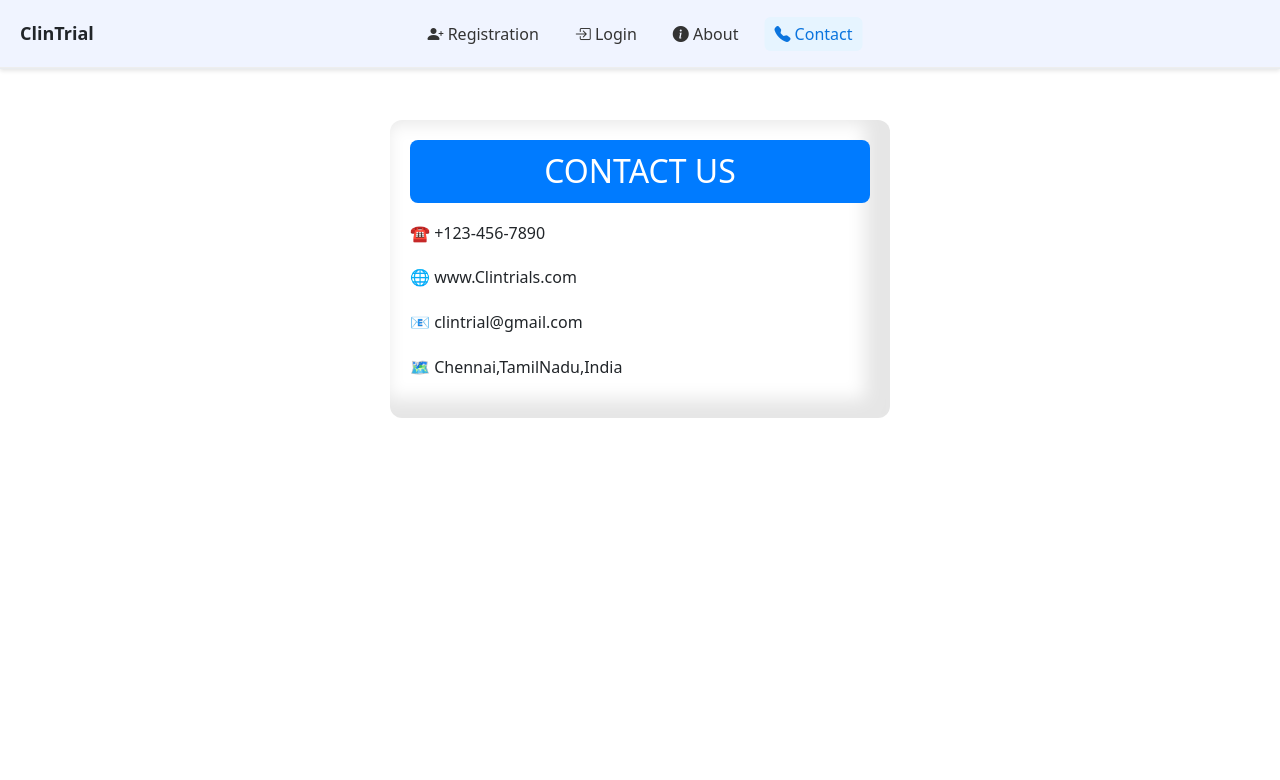
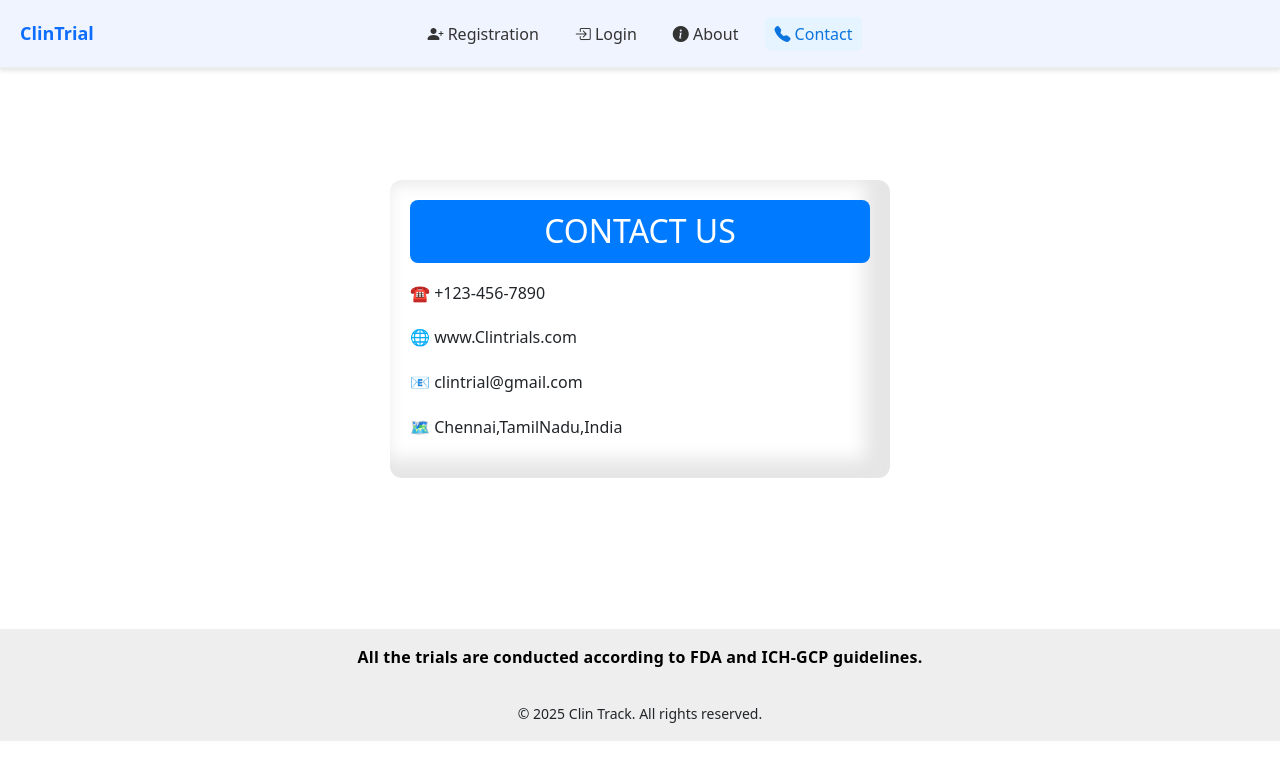
Before and after one commit to 2461426/ClinTrack, a React (Create React App) app in the folder frontend/: page /contact in a window 1280 px wide. Shown: the top 780 px of the page. Built offline with nearby package versions, Linux system fonts and the light colour scheme.

Commit message:
new updates added the footer and done some modifications

```diff
--- a/frontend/src/components/About.js
+++ b/frontend/src/components/About.js
@@ -62,6 +62,16 @@ const UserAbout = () => (
             </ul>
       </article>
     </div>
+    <div className="clintrack-page__banner">
+          <div className="container py-3 text-center">
+            <p className="m-0 clintrack-page__banner-text">
+              All the trials are conducted according to FDA and ICH-GCP guidelines.
+            </p>
+          </div>
+          <div className="container-copyright">
+          <small>© {new Date().getFullYear()} Clin Track. All rights reserved.</small>
+        </div>
+        </div>
   </section>
 );
 export default UserAbout;
--- a/frontend/src/components/LoginForm.js
+++ b/frontend/src/components/LoginForm.js
@@ -183,6 +183,16 @@ return (
         )}
       </Formik>
     </section>
+    <div className="clintrack-page__banner">
+          <div className="container py-3 text-center">
+            <p className="m-0 clintrack-page__banner-text">
+              All the trials are conducted according to FDA and ICH-GCP guidelines.
+            </p>
+          </div>
+          <div className="container-copyright">
+          <small>© {new Date().getFullYear()} Clin Track. All rights reserved.</small>
+        </div>
+        </div>
   </div>
 );
 
--- a/frontend/src/components/Menu.js
+++ b/frontend/src/components/Menu.js
@@ -1,93 +1,164 @@
 
+// import React, { useMemo, useState } from "react";
 // import { NavLink } from "react-router-dom";
 // import utilityService from "../services/UtilityService";
+// import UserProfile from "./UserProfile";
 
-// const Menu = ({ onOpenProfile, avatarLetter = "U" }) => {
+
+// const getFirstName = (u) => {
+//   if (!u) return "User";
+//   if (u.firstName && String(u.firstName).trim().length > 0) return String(u.firstName).trim();
+//   const candidates = [u.name, u.username, u.fullName].filter(Boolean);
+//   if (candidates.length > 0) {
+//     const first = String(candidates[0]).trim();
+//     if (first.length > 0) return first.split(/\s+/)[0];
+//   }
+//   return "User";
+// };
+
+// const Menu = ({ onOpenProfile, avatarLetter: avatarProp }) => {
 //   const isLoggedIn = utilityService.isLoggedIn();
 //   const isUser = utilityService.isUser();
 //   const isAdmin = utilityService.isAdmin();
 
+//   // Read current user from localStorage to compute avatar & feed modal
+//   const raw = localStorage.getItem("logged_in_user");
+//   let parsed = null;
+//   try {
+//     parsed = raw ? JSON.parse(raw) : null;
+//   } catch {
+//     parsed = null;
+//   }
+
+//   const [currentUser, setCurrentUser] = useState(parsed);
+//   const [isProfileOpen, setIsProfileOpen] = useState(false);
+
+//   const firstName = useMemo(() => getFirstName(currentUser), [currentUser]);
+
+//   // Use avatar from props if provided; otherwise compute from local user
+//   const avatarLetter =
+//     avatarProp || (firstName ? firstName.charAt(0).toUpperCase() : "U");
+
+//   // Open handler: prefer prop; fall back to local modal
+//   const openProfile = () => {
+//     if (typeof onOpenProfile === "function") {
+//       onOpenProfile();
+//     } else {
+//       setIsProfileOpen(true);
+//     }
+//   };
+
+//   const closeProfile = () => setIsProfileOpen(false);
+
+//   const handleProfileUpdated = (updatedUser) => {
+//     setCurrentUser(updatedUser);
+//     localStorage.setItem("logged_in_user", JSON.stringify(updatedUser));
+//     setIsProfileOpen(false);
+//   };
+
 //   return (
-//     <header className="dashboard-header">
-//       <nav className="dashboard-nav">
-//         {/* LEFT: Brand */}
-//         <div className="dashboard-left">
-//           <div className="brand">ClinTrial</div>
-//         </div>
+//     <>
+//       <header className="dashboard-header">
+//         <nav className="dashboard-nav">
+//           {/* LEFT: Brand */}
+//           <div className="dashboard-left">
+//             <div className="brand"><NavLink to="/"/>ClinTrial</div>
+//           </div>
 
-//         {/* CENTER: nav links */}
-//         <ul className="nav-links">
-//           {!isLoggedIn && (
-//             <>
+//           {/* CENTER: nav links */}
+//           <ul className="nav-links">
+//             {!isLoggedIn && (
+//               <>
+//                 <li>
+//                   <NavLink to="/register">
+//                     <i className="bi bi-person-plus-fill" /> Registration
+//                   </NavLink>
+//                 </li>
+//                 <li>
+//                   <NavLink to="/login">
+//                     <i className="bi bi-box-arrow-in-right" /> Login
+//                   </NavLink>
+//                 </li>
+//               </>
+//             )}
+
+//             {isUser && (
+//               <>
+//                 <li>
+//                   <NavLink to="/dashboard" end>
+//                     <i className="bi bi-house-fill" /> Home
+//                   </NavLink>
+//                 </li>
+//                 <li>
+//                   <NavLink to="/trails">
+//                     <i className="bi bi-heart-pulse-fill" /> Trials
+//                   </NavLink>
+//                 </li>
+//               </>
+//             )}
+
+//             <li>
+//               <NavLink to="/about">
+//                 <i className="bi bi-info-circle-fill" /> About
+//               </NavLink>
+//             </li>
+//             <li>
+//               <NavLink to="/contact">
+//                 <i className="bi bi-telephone-fill" /> Contact
+//               </NavLink>
+//             </li>
+
+//             {isLoggedIn && isAdmin && (
 //               <li>
-//                 <NavLink to="/register">
-//                   <i className="bi bi-person-plus-fill" /> Registration
+//                 <NavLink to="/admin/profile">
+//                   <i className="bi bi-shield-lock-fill" /> Admin Profile
 //                 </NavLink>
 //               </li>
+//             )}
+
+//             {isLoggedIn && (
 //               <li>
-//                 <NavLink to="/login">
-//                   <i className="bi bi-box-arrow-in-right" /> Login
+//                 <NavLink to="/logout">
+//                   <i className="bi bi-box-arrow-right" /> Logout
 //                 </NavLink>
 //               </li>
-//             </>
-//           )}
-
-//           {isUser && (
-//             <>
-//               <li>
-//                 <NavLink to="/dashboard" end>
-//                   <i className="bi bi-house-fill" /> Home
-//                 </NavLink>
-//               </li>
-//               <li>
-//                 <NavLink to="/trails">
-//                   <i className="bi bi-heart-pulse-fill" /> Trials
-//                 </NavLink>
-//               </li>
-//             </>
-//           )}
-//           <li>
-//             <NavLink to="/about">
-//               <i className="bi bi-info-circle-fill" /> About
-//             </NavLink>
-//           </li>
-//           <li>
-//             <NavLink to="/contact">
-//               <i className="bi bi-telephone-fill" /> Contact
-//             </NavLink>
-//           </li>
+//             )}
+//           </ul>
 
 
-//           {isLoggedIn && isAdmin && (
-//             <li>
-//               <NavLink to="/admin/profile">
-//                 <i className="bi bi-shield-lock-fill" /> Admin Profile
-//               </NavLink>
-//             </li>
+//           {/* RIGHT: Profile avatar button (shown when logged in) */}
+//           {isLoggedIn && (
+//             <button
+//               title="View Profile"
+//               onClick={openProfile}
+//               className="profile-button"
+//               aria-label="Open profile"
+//             >
+//               {avatarLetter}
+//             </button>
 //           )}
+//         </nav>
+//       </header>
 
-//           {isLoggedIn && (
-//             <li>
-//               <NavLink to="/logout">
-//                 <i className="bi bi-box-arrow-right" /> Logout
-//               </NavLink>
-//             </li>
-//           )}
-//         </ul>
-
-//         {/* RIGHT: Profile avatar button (only when logged in) */}
-//         {isLoggedIn && (
-//           <button
-//             title="View Profile"
-//             onClick={onOpenProfile}
-//             className="profile-button"
-//             aria-label="Open profile"
-//           >
-//             {avatarLetter}
-//           </button>
-//         )}
-//       </nav>
-//     </header>
+//       {/* Global Profile Modal (works on every page that renders Menu) */}
+//       {isProfileOpen && currentUser && (
+//         <UserProfile
+//           user={currentUser}
+//           onClose={closeProfile}
+//           onUpdated={handleProfileUpdated}
+//         />
+//       )}
+//       <footer>
+//       <div className="container py-3 text-center">
+//             <p className="m-0 clintrack-page__banner-text">
+//               All the trials are conducted according to FDA and ICH-GCP guidelines.
+//             </p>
+//           </div>
+//           <div className="container-copyright">
+//           <small>© {new Date().getFullYear()} Clin Track. All rights reserved.</small>
+//         </div>
+//         </footer>
+//     </>
 //   );
 // };
 
@@ -98,7 +169,7 @@
 import React, { useMemo, useState } from "react";
 import { NavLink } from "react-router-dom";
 import utilityService from "../services/UtilityService";
-import UserProfile from "./userprofile";
+import UserProfile from "./UserProfile";
 
 const getFirstName = (u) => {
   if (!u) return "User";
@@ -157,7 +228,9 @@ const Menu = ({ onOpenProfile, avatarLetter: avatarProp }) => {
         <nav className="dashboard-nav">
           {/* LEFT: Brand */}
           <div className="dashboard-left">
-            <div className="brand">ClinTrial</div>
+            <div className="brand">
+              <NavLink to="/" style={{textDecoration:"none"}}>ClinTrial</NavLink>
+            </div>
           </div>
 
           {/* CENTER: nav links */}
--- a/frontend/src/components/RegistrationForm.js
+++ b/frontend/src/components/RegistrationForm.js
@@ -504,6 +504,16 @@ onSubmit: (values, { resetForm }) => {
             </div>
           </form>
         </section>
+        <div className="clintrack-page__banner">
+          <div className="container py-3 text-center">
+            <p className="m-0 clintrack-page__banner-text">
+              All the trials are conducted according to FDA and ICH-GCP guidelines.
+            </p>
+          </div>
+          <div className="container-copyright">
+          <small>© {new Date().getFullYear()} Clin Track. All rights reserved.</small>
+        </div>
+        </div>
       </div>
     </>
   );
--- a/frontend/src/components/UserDashboard.js
+++ b/frontend/src/components/UserDashboard.js
@@ -5,7 +5,7 @@ import "../styles/UserDashboard.css";
 import "bootstrap-icons/font/bootstrap-icons.css";
 import scheduleService from "../services/ScheduleService";
 import participantService from "../services/ParticipantService";
-import UserProfile from "./userprofile";
+import UserProfile from "./UserProfile";
 import Menu from "./Menu";
 
 const getFirstName = (user) => {
@@ -140,7 +140,8 @@ const UserDashboard = () => {
               border: "1px solid #e9ecef",
               borderRadius: 12,
               padding: 16,
-              background: "#fff"
+              background: "#fff",
+              marginBottom:130
             }}>
               <div style={{
                 display: "flex",
@@ -232,6 +233,16 @@ const UserDashboard = () => {
           onUpdated={handleProfileUpdated}
         />
       )}
+      <div className="clintrack-page__banner">
+          <div className="container py-3 text-center">
+            <p className="m-0 clintrack-page__banner-text">
+              All the trials are conducted according to FDA and ICH-GCP guidelines.
+            </p>
+          </div>
+          <div className="container-copyright">
+          <small>© {new Date().getFullYear()} Clin Track. All rights reserved.</small>
+        </div>
+        </div>
     </div>
   );
 };
--- a/frontend/src/components/Usertrails.js
+++ b/frontend/src/components/Usertrails.js
@@ -70,7 +70,7 @@ function Usertrails() {
 
       {/* ====== Next Scheduled Visit (moved from dashboard) ====== */}
       <section style={{ display: "grid", gridTemplateColumns: "1fr", gap: 16 }}>
-        <div style={{ border: "1px solid #e9ecef", borderRadius: 12, padding: 16, background: "#fff" }}>
+        <div style={{ border: "1px solid #e9ecef", borderRadius: 12, padding: 16, background: "#fff", marginBottom:300 }}>
           <div style={{ display: "flex", alignItems: "center", justifyContent: "space-between", marginBottom: 8 }}>
             <h3 style={{ margin: 0 }}>
               <i className="bi bi-calendar2-event" />{" "}
@@ -114,6 +114,16 @@ function Usertrails() {
 
       {/* (Optional) Below this, you can later render Upcoming / Current / Past trials lists */}
     </main>
+    <div className="clintrack-page__banner">
+          <div className="container py-3 text-center">
+            <p className="m-0 clintrack-page__banner-text">
+              All the trials are conducted according to FDA and ICH-GCP guidelines.
+            </p>
+          </div>
+          <div className="container-copyright">
+          <small>© {new Date().getFullYear()} Clin Track. All rights reserved.</small>
+        </div>
+        </div>
     </div>
   );
 }
--- a/frontend/src/components/contact.js
+++ b/frontend/src/components/contact.js
@@ -27,6 +27,8 @@ const UserContact = () => {
       justifyContent: "center",
       alignItems: "center",
       minHeight: "50vh",
+      marginBottom:"100px",
+      marginTop:"60px"
     }}>
       <div style={{
 
@@ -57,6 +59,16 @@ const UserContact = () => {
         </div>
       </div>
     </div>
+    <div className="clintrack-page__banner">
+          <div className="container py-3 text-center">
+            <p className="m-0 clintrack-page__banner-text">
+              All the trials are conducted according to FDA and ICH-GCP guidelines.
+            </p>
+          </div>
+          <div className="container-copyright">
+          <small>© {new Date().getFullYear()} Clin Track. All rights reserved.</small>
+        </div>
+        </div>
     </div>
   );
 };
--- a/frontend/src/styles/About.css
+++ b/frontend/src/styles/About.css
@@ -3,6 +3,9 @@
   grid-template-columns: repeat(auto-fit, minmax(260px, 1fr));
   gap: 16px;
   margin-top: 10px;
+  margin-bottom: 10px;
+  padding-left: 20px;
+  padding-right: 20px;
 }
 
 .about-card {
--- a/frontend/src/styles/UserDashboard.css
+++ b/frontend/src/styles/UserDashboard.css
@@ -1,10 +1,14 @@
-
+.dashboard-content{
+  padding-left: 20px;
+  padding-right: 20px;
+}
 .dashboard-header {
   background: #ffffff;
   border-bottom: 1px solid #e9ecef;
   position: sticky;
   top: 0;
   z-index: 999;
+
 }
 
 .dashboard-nav {
```
Also changed, not shown: frontend/src/App.js (+2 -19 lines), 1 other file (tests, documents, lock files or other folders).
